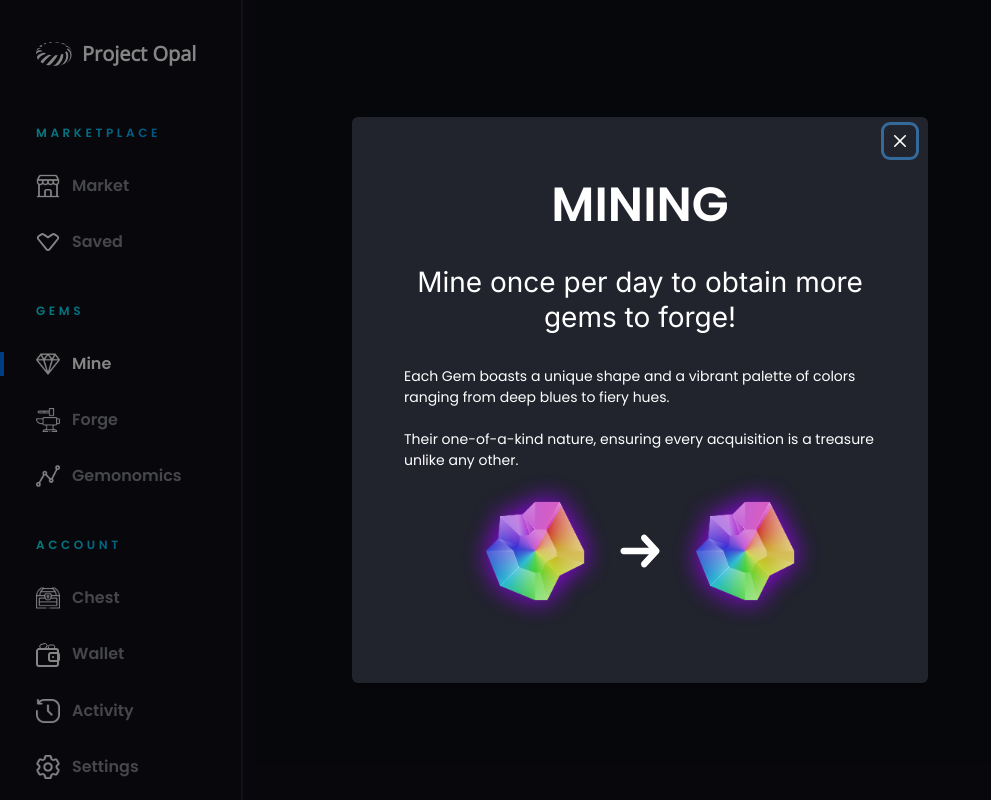
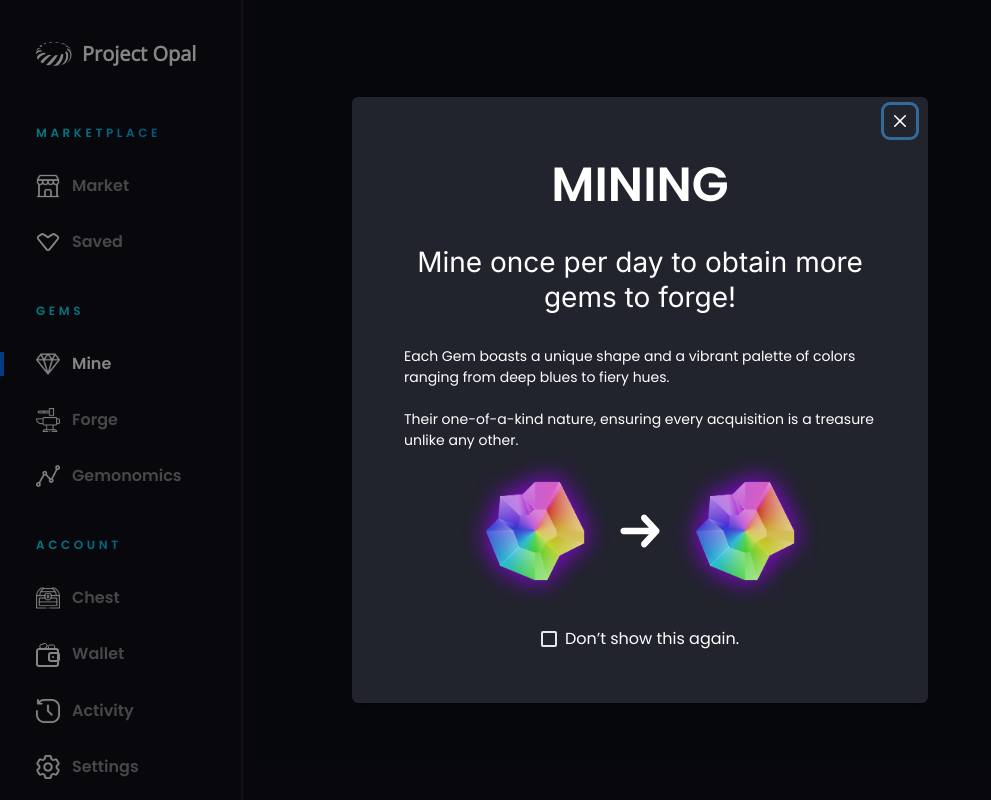
Before and after one commit to tokamak-network/gem-marketplace, a Next.js app: page /mine in a window 1280 px wide. Shown: the whole page, without its empty margins (0-991 px from the left). Built offline with nearby package versions, Linux system fonts and the light colour scheme; what @chakra-ui/next-js, wagmi would draw is missing.

Commit message:
feat: localstorage for saving modal status

```diff
--- a/src/components/modal/MiningIntroModal.tsx
+++ b/src/components/modal/MiningIntroModal.tsx
@@ -9,17 +9,25 @@ import {
   Center,
   Text,
   useTheme,
-  Button,
+  Checkbox,
 } from "@chakra-ui/react";
 import GemPack from "@/assets/images/sample_gem.png";
 import ArrorRight from "@/assets/icon/right_arrow.svg";
+import { useState } from "react";
+import { useLocalStorage } from "@/hooks/useLocalStorage";
 
 const MiningIntroModal = (props: any) => {
   const { isOpen, onClose } = props;
+  const [isChecked, setChecked] = useState(false);
   const theme = useTheme();
+  const [, setValue] = useLocalStorage("mineIntro", true);
+  const handleClose = () => {
+    if (isChecked) setValue(false);
+    onClose();
+  }
 
   return (
-    <Modal isOpen={isOpen} onClose={onClose} size={"xl"} isCentered>
+    <Modal isOpen={isOpen} onClose={handleClose} size={"xl"} isCentered>
       <ModalOverlay />
       <ModalContent bgColor={"#21232D"}>
         <ModalCloseButton />
@@ -54,9 +62,20 @@ const MiningIntroModal = (props: any) => {
             </Text>
 
             <Center>
-              <Image alt="gempack" src={GemPack} width={160}/>
-              <Image alt="gempack" src={ArrorRight} width={50}/>
-              <Image alt="gempack" src={GemPack} width={160}/>
+              <Image alt="gempack" src={GemPack} width={160} />
+              <Image alt="arrow" src={ArrorRight} width={50} />
+              <Image alt="gempack" src={GemPack} width={160} />
+            </Center>
+
+            <Center mt={4}>
+              <Checkbox
+                fontSize={14}
+                fontWeight={400}
+                isChecked={isChecked}
+                onChange={() => setChecked((prev) => !prev)}
+              >
+                Don’t show this again.
+              </Checkbox>
             </Center>
           </Flex>
         </ModalBody>
--- a/src/pages/mine/index.tsx
+++ b/src/pages/mine/index.tsx
@@ -1,10 +1,10 @@
+import { useState } from "react";
+import { Box } from "@chakra-ui/react";
 import { useLocalStorage } from "@/hooks/useLocalStorage";
 import MiningIntroModal from "@/components/modal/MiningIntroModal";
-import { Box } from "@chakra-ui/react";
-import { useState } from "react";
 
 const MinePage = () => {
-  const [storedValue, setValue] = useLocalStorage("mineIntro", true);
+  const [storedValue,] = useLocalStorage("mineIntro", true);
   const [isGuideModal, setGuideModal] = useState(storedValue);
 
   const handleGuideModal = () => {
```
